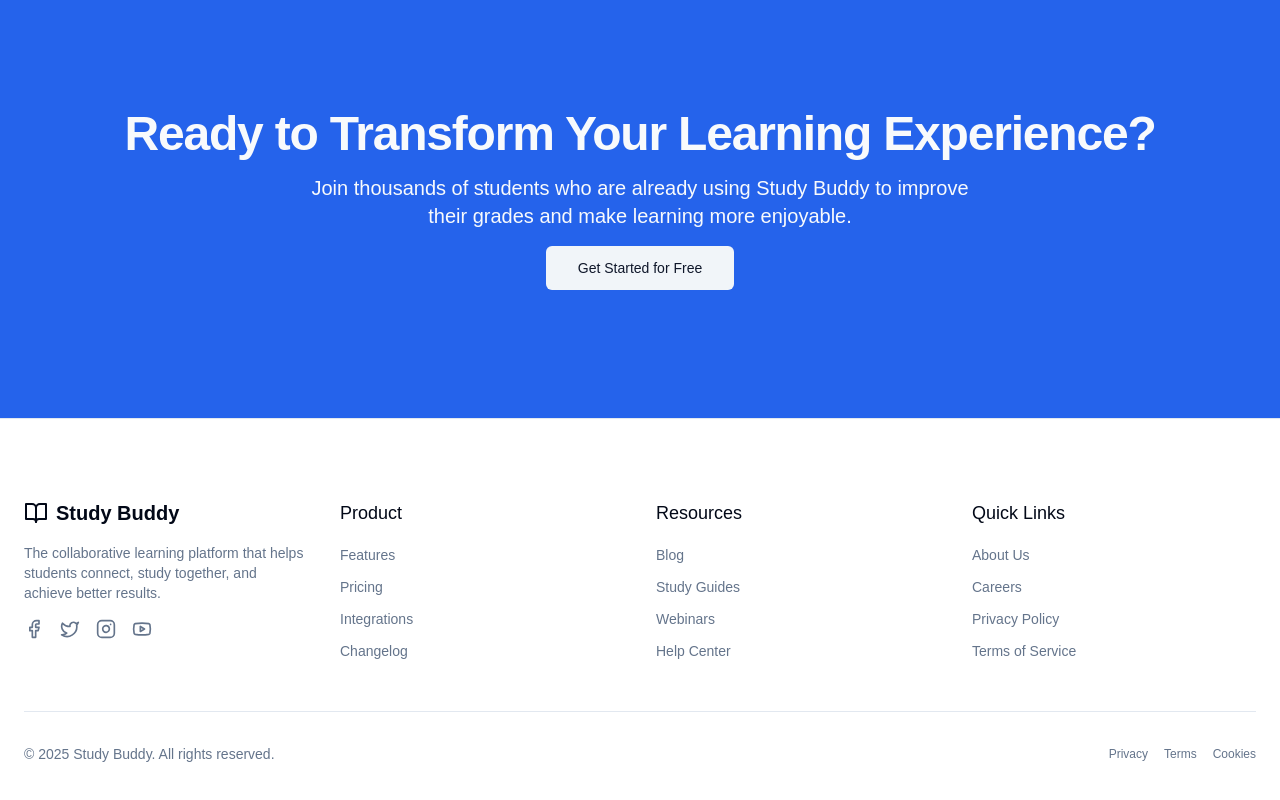
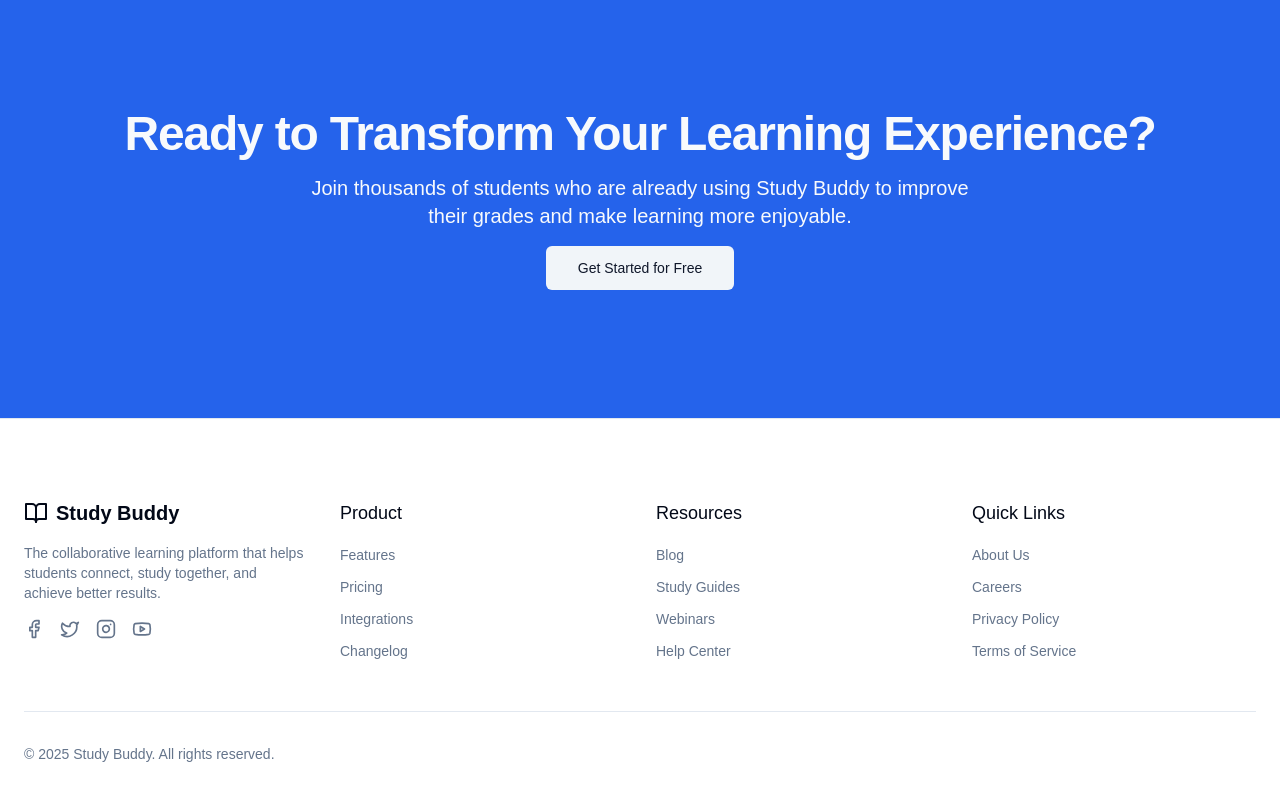
Before and after one commit to mechatemesgen/Study-Buddy, a React (Vite) app: page /about in a window 1280 px wide. Shown: the part 3143-3943 px from the top of the page. Built offline with nearby package versions, Linux system fonts and the light colour scheme.

Commit message:
404 added

```diff
--- a/src/components/Footer/Footer.jsx
+++ b/src/components/Footer/Footer.jsx
@@ -1,8 +1,16 @@
-import { Link } from "react-router-dom"
-import { BookOpen, Facebook, Instagram, Twitter, Youtube } from "lucide-react"
+import { Link } from "react-router-dom";
+import { BookOpen, Facebook, Instagram, Twitter, Youtube } from "lucide-react";
 
 export function Footer() {
-  const currentYear = new Date().getFullYear()
+  const currentYear = new Date().getFullYear();
+
+  const handleSmoothScroll = (event, targetId) => {
+    event.preventDefault();
+    const targetElement = document.querySelector(targetId);
+    if (targetElement) {
+      targetElement.scrollIntoView({ behavior: "smooth" });
+    }
+  };
 
   return (
     <footer className="w-full border-t py-12 md:py-16 lg:py-20">
@@ -118,19 +126,8 @@
 
         <div className="mt-12 border-t pt-8 flex flex-col md:flex-row justify-between items-center">
           <p className="text-sm text-muted-foreground">© {currentYear} Study Buddy. All rights reserved.</p>
-          <div className="mt-4 md:mt-0 flex gap-4">
-            <Link to="/privacy" className="text-xs text-muted-foreground hover:text-primary">
-              Privacy
-            </Link>
-            <Link to="/terms" className="text-xs text-muted-foreground hover:text-primary">
-              Terms
-            </Link>
-            <Link to="/cookies" className="text-xs text-muted-foreground hover:text-primary">
-              Cookies
-            </Link>
-          </div>
         </div>
       </div>
     </footer>
-  )
+  );
 }
--- a/src/components/HowItWorksSection.jsx
+++ b/src/components/HowItWorksSection.jsx
@@ -1,7 +1,7 @@
 
 import React from 'react'
 import { ArrowRight, Users, Calendar, FileText, Video } from 'lucide-react'
-import { Card, CardContent } from './ui/card' // adjust path if needed
+import { Card, CardContent } from './ui/card'
 
 import JoinStudyGroups from '../../src/assets/JoinStudyGroups.jpg'
 import ScheduleStudySessions from '../../src/assets/ScheduleStudySessions.jpg'
@@ -69,7 +69,6 @@
             const iconColor = step.color.replace('bg-', 'text-')
             return (
               <div key={idx} className="relative group flex flex-col">
-                {/* Connector arrow on xl+ */}
                 {idx < steps.length - 1 && (
                   <div
                     className="hidden xl:block absolute top-1/2 left-full h-px bg-border"
--- a/src/components/NavBar/Navbar.jsx
+++ b/src/components/NavBar/Navbar.jsx
@@ -26,7 +26,7 @@
   }, [pathname]);
 
   if (isDashboard) {
-    return null; // Dashboard has its own header
+    return null;
   }
 
   const authButtonText = pathname === "/signup" ? "Sign In" : "Sign Up";
--- a/src/pages/AboutPage.jsx
+++ b/src/pages/AboutPage.jsx
@@ -1,4 +1,5 @@
-import  TeamSection  from "../../src/components/TeamSection";
+import React, { useEffect } from "react";
+import TeamSection from "../../src/components/TeamSection";
 import { MissionSection } from "../../src/components/MissionSection";
 import { Button } from "../../src/components/ui/button";
 import { Link } from "react-router-dom";
@@ -8,8 +9,10 @@
 
 import AboutUsImg from "../../src/assets/AboutUs.jpg";
 
-
 export default function AboutPage() {
+  useEffect(() => {
+    window.scrollTo({ top: 0, behavior: "smooth" });
+  }, []);
 
   const users = useCountUpWhenInView(10000);
   const countries = useCountUpWhenInView(50);
--- /dev/null
+++ b/src/pages/PageNotFound.jsx
@@ -0,0 +1,23 @@
+import React from 'react';
+import { Link } from 'react-router-dom';
+import logo from '../../src/assets/Logo.svg';
+
+const PageNotFound = () => {
+  return (
+    <div className="flex flex-col justify-center items-center h-screen text-center px-4">
+      <img src={logo} alt="Logo" className="w-136 mb-6" />
+      <h1 className="text-3xl font-bold mb-4">404 - Page Not Found</h1>
+      <p className="text-base text-gray-600 mb-6">
+        Oops! The page you are looking for does not exist.
+      </p>
+      <Link
+        to="/"
+        className="text-blue-600 hover:underline text-base font-medium"
+      >
+        Go Back to Home
+      </Link>
+    </div>
+  );
+};
+
+export default PageNotFound;
--- a/src/routes/AppRoutes.jsx
+++ b/src/routes/AppRoutes.jsx
@@ -7,6 +7,7 @@
 import LoginPage from '../pages/LoginPage'
 import SignupPage from '../pages/SignupPage'
 import Dashboard from '../pages/Dashboard'
+import PageNotFound from '../pages/PageNotFound'
 import { useAuth } from '../hooks/use-auth'
 
 export default function AppRoutes() {
@@ -35,7 +36,7 @@
       </Route>
 
       {/* catch-all */}
-      <Route path="*" element={<Navigate replace to="/" />} />
+      <Route path="*" element={<PageNotFound />} />
     </Routes>
   )
 }
```
Lines whose indentation alone changed are shown as unchanged.
